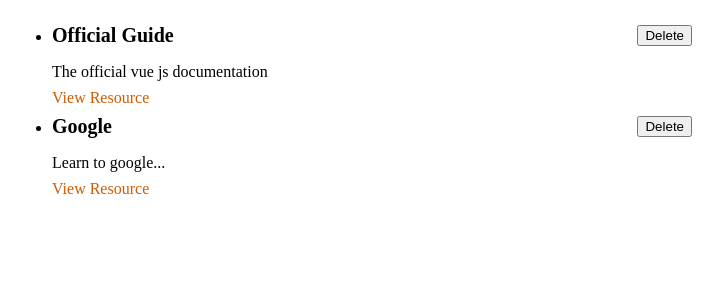
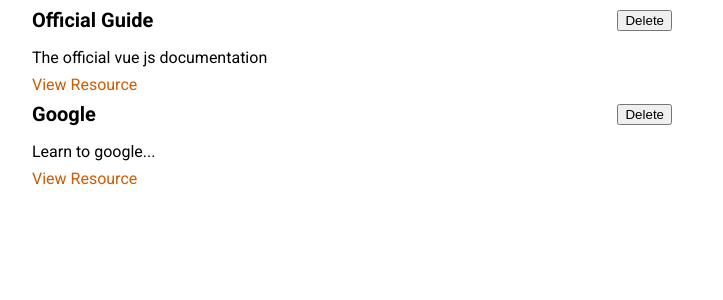
Before and after one commit to kakiche6/learning-resources-app-vuejs, a Vue app: page / in a window 1280 px wide. Shown: the top 300 px of the page, without its empty margins (288-1011 px from the left). Built offline with nearby package versions, Linux system fonts and the light colour scheme; the HTML template or start-up script is replaced by a standard one.

Commit message:
styling and more components

```diff
--- a/src/App.vue
+++ b/src/App.vue
@@ -1,21 +1,13 @@
 <template>
-  <ul>
-    <learning-resource
-      v-for="res in storedResources"
-      :key="res.id"
-      :title="res.title"
-      :description="res.description"
-      :link="res.link"
-    ></learning-resource>
-  </ul>
+  <stored-resources :resources="storedResources"></stored-resources>
 </template>
 
 <script>
-import LearningResource from './components/learning-resources/LearningResource.vue';
+import StoredResources from './components/learning-resources/StoredResources.vue';
 
 export default {
   components: {
-    LearningResource,
+    StoredResources,
   },
   data() {
     return {
@@ -37,3 +29,19 @@
   },
 };
 </script>
+
+<style>
+@import url('https://fonts.googleapis.com/css2?family=Roboto:wght@400;700&display=swap');
+
+* {
+  box-sizing: border-box;
+}
+
+html {
+  font-family: 'Roboto', sans-serif;
+}
+
+body {
+  margin: 0;
+}
+</style>
--- a/src/components/learning-resources/LearningResource.vue
+++ b/src/components/learning-resources/LearningResource.vue
@@ -8,7 +8,7 @@
     </div>
     <p>{{ description }}</p>
     <nav>
-      <a :href="link">View Resource</a>
+      <a target="_blank" :href="link">View Resource</a>
     </nav>
   </li>
 </template>
--- /dev/null
+++ b/src/components/learning-resources/StoredResources.vue
@@ -0,0 +1,32 @@
+<template>
+  <ul>
+    <learning-resource
+      v-for="res in resources"
+      :key="res.id"
+      :title="res.title"
+      :description="res.description"
+      :link="res.link"
+    ></learning-resource>
+  </ul>
+</template>
+
+<script>
+import LearningResource from './LearningResource.vue';
+
+export default {
+  props: ['resources'],
+  components: {
+    LearningResource,
+  },
+};
+</script>
+
+<style scoped>
+ul {
+  list-style: none;
+  margin: 0;
+  padding: 0;
+  margin: auto;
+  max-width: 40rem;
+}
+</style>
```
